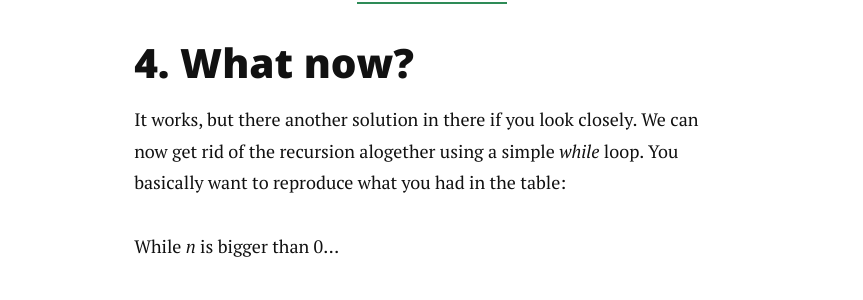
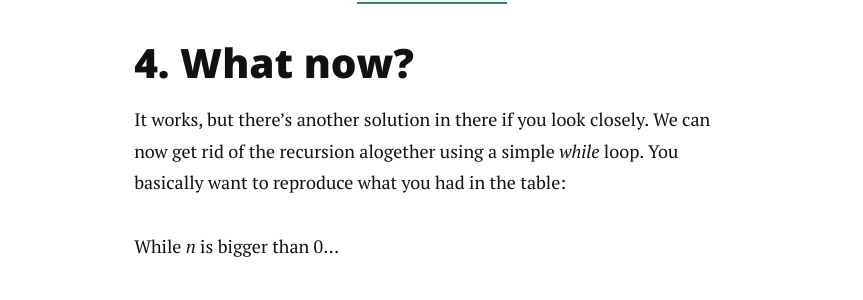
Before and after one commit to marcaube/marcaube.github.io, a Jekyll site: the page built from _posts/2016-03-30-optimizing-a-fibonacci-function.md, in a window 1280 px wide and 900 px high, scrolled down 5503 px. Shown: the part 153-453 px from the top of the window, without its empty margins (208-1071 px from the left). Built offline with Jekyll 4.4.1, drawn with Linux system fonts in a browser that asks for light colours; nearby versions of some CDN libraries; comment, search, counter and statistics services are not loaded.

```diff
--- a/_posts/2016-03-30-optimizing-a-fibonacci-function.md
+++ b/_posts/2016-03-30-optimizing-a-fibonacci-function.md
@@ -149,9 +149,10 @@
 
 ## 4. What now?
 
-It works, but there another solution in there if you look closely. We can now get rid of the recursion alogether using a simple *while* loop. You basically want to reproduce what you had in the table:
+It works, but there's another solution in there if you look closely. We can now get rid of the recursion alogether using a simple *while* loop. You basically want to reproduce what you had in the table:
 
 While *n* is bigger than 0...
+
 - store the value of the accumulator in `prev`
 - increment the accumulator with `prev`
 - decrement n
```
